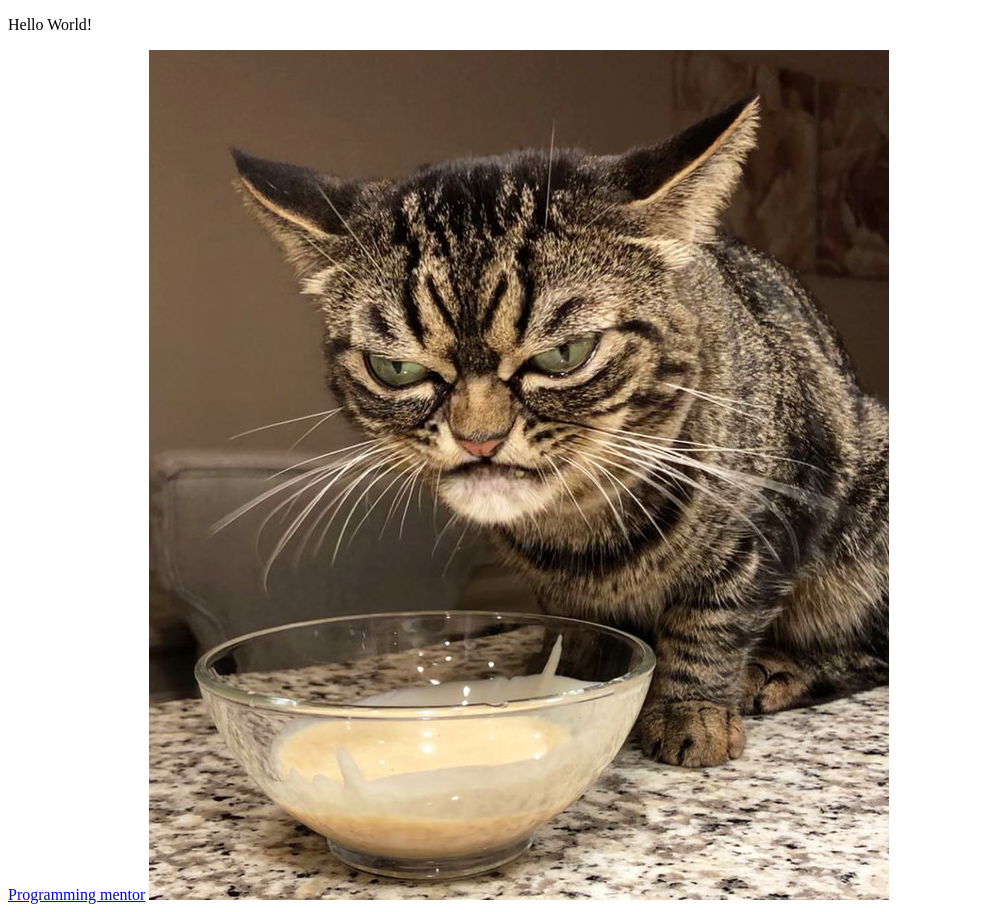
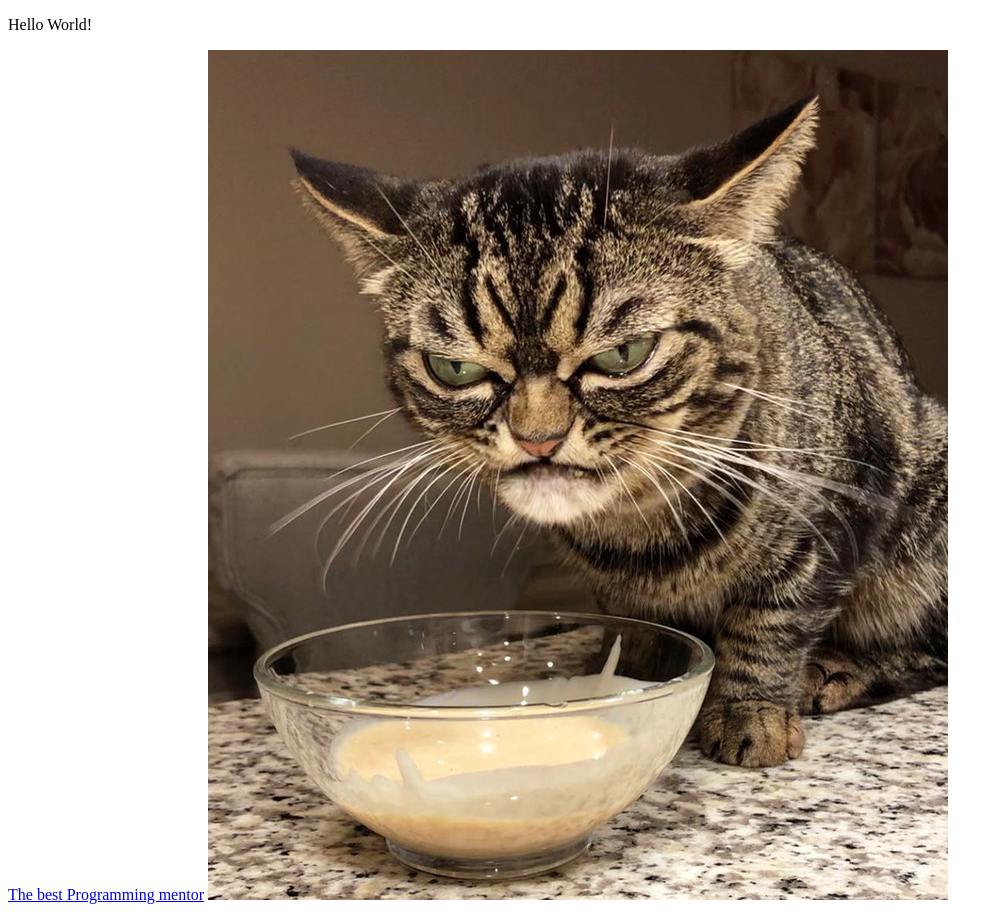
Before and after one commit to Oleksandr-M-S/539-html-new, a plain HTML site: page index.html in a window 1280 px wide. Shown: the whole page, without its empty margins (0-1003 px from the left). Drawn offline with Linux system fonts and the light colour scheme.

Commit message:
Update index.html

```diff
--- a/index.html
+++ b/index.html
@@ -7,7 +7,7 @@
 </head>
 <body>
     <p>Hello World!</p>
-    <a href="https://programmingmentor.com.ua">Programming mentor</a>
+    <a href="https://programmingmentor.com.ua">The best Programming mentor</a>
     <img src="img/grumpy-cat.jpg" alt="Grumpy Cat">
 </body>
 </html>
```
